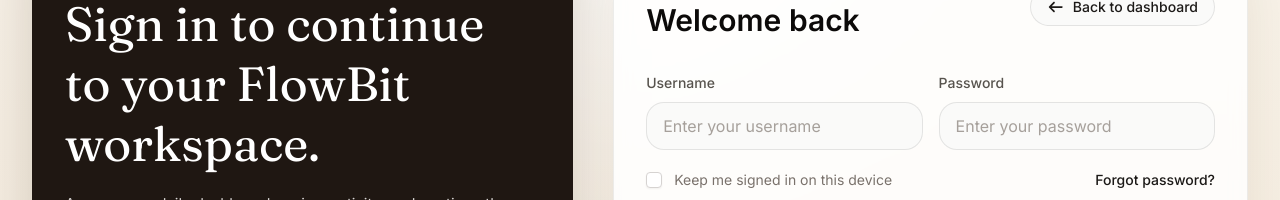
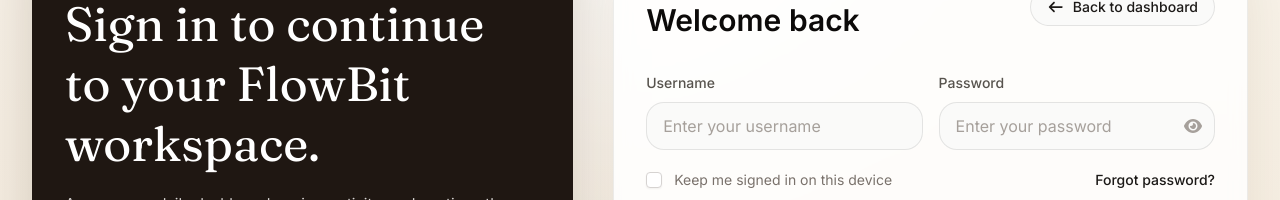
Before and after one commit to dana-khaing/FlowBit_Capacity-Based-Numeric-Transaction-Management-System, a Next.js app in the folder flowbit-frontend/: page /login in a window 1280 px wide. Shown: the part 127-327 px from the top of the page. Built offline with nearby package versions, Linux system fonts and the light colour scheme; no server answers.

Commit message:
Enhance shared auth input interactions

```diff
--- a/flowbit-frontend/src/components/auth/auth-input.tsx
+++ b/flowbit-frontend/src/components/auth/auth-input.tsx
@@ -1,22 +1,74 @@
+"use client";
+
+import { useId, useState, type ChangeEventHandler, type HTMLAttributes, type KeyboardEventHandler } from "react";
+import { FontAwesomeIcon } from "@fortawesome/react-fontawesome";
+import { faEye, faEyeSlash } from "@fortawesome/free-solid-svg-icons";
 import { Input } from "@/components/ui/input";
-
-import { ChangeEventHandler } from "react";
+import { cn } from "@/lib/utils";
 
 type AuthInputProps = {
   label: string;
-  type: "text" | "password";
+  type: "text" | "password" | "email" | "tel";
   placeholder: string;
   value?: string;
   onChange?: ChangeEventHandler<HTMLInputElement>;
   name?: string;
   autoComplete?: string;
+  error?: string;
+  hint?: string;
+  inputMode?: HTMLAttributes<HTMLInputElement>["inputMode"];
+  disabled?: boolean;
+  onKeyDown?: KeyboardEventHandler<HTMLInputElement>;
 };
 
-export function AuthInput({ label, type, placeholder, ...props }: AuthInputProps) {
+export function AuthInput({
+  label,
+  type,
+  placeholder,
+  error,
+  hint,
+  className,
+  ...props
+}: AuthInputProps & { className?: string }) {
+  const inputId = useId();
+  const descriptionId = `${inputId}-description`;
+  const [showPassword, setShowPassword] = useState(false);
+  const isPassword = type === "password";
+  const resolvedType = isPassword && showPassword ? "text" : type;
+
   return (
-    <label className="block">
+    <label className={cn("block", className)}>
       <span className="text-sm font-medium text-stone-600">{label}</span>
-      <Input type={type} placeholder={placeholder} className="mt-2" {...props} />
+      <div className="relative mt-2">
+        <Input
+          id={inputId}
+          type={resolvedType}
+          placeholder={placeholder}
+          aria-invalid={error ? "true" : "false"}
+          aria-describedby={error || hint ? descriptionId : undefined}
+          className={cn(error ? "border-red-300 bg-red-50/60 pr-12 focus:border-red-500" : isPassword ? "pr-12" : "")}
+          {...props}
+        />
+        {isPassword ? (
+          <button
+            type="button"
+            aria-label={showPassword ? "Hide password" : "Show password"}
+            onClick={() => setShowPassword((current) => !current)}
+            className="absolute inset-y-0 right-3 inline-flex items-center text-stone-400 transition hover:text-stone-700"
+          >
+            <FontAwesomeIcon icon={showPassword ? faEyeSlash : faEye} className="h-4 w-4" />
+          </button>
+        ) : null}
+      </div>
+      {error ? (
+        <p id={descriptionId} className="mt-2 text-sm text-red-700">
+          {error}
+        </p>
+      ) : hint ? (
+        <p id={descriptionId} className="mt-2 text-sm text-stone-500">
+          {hint}
+        </p>
+      ) : null}
     </label>
   );
 }
```
